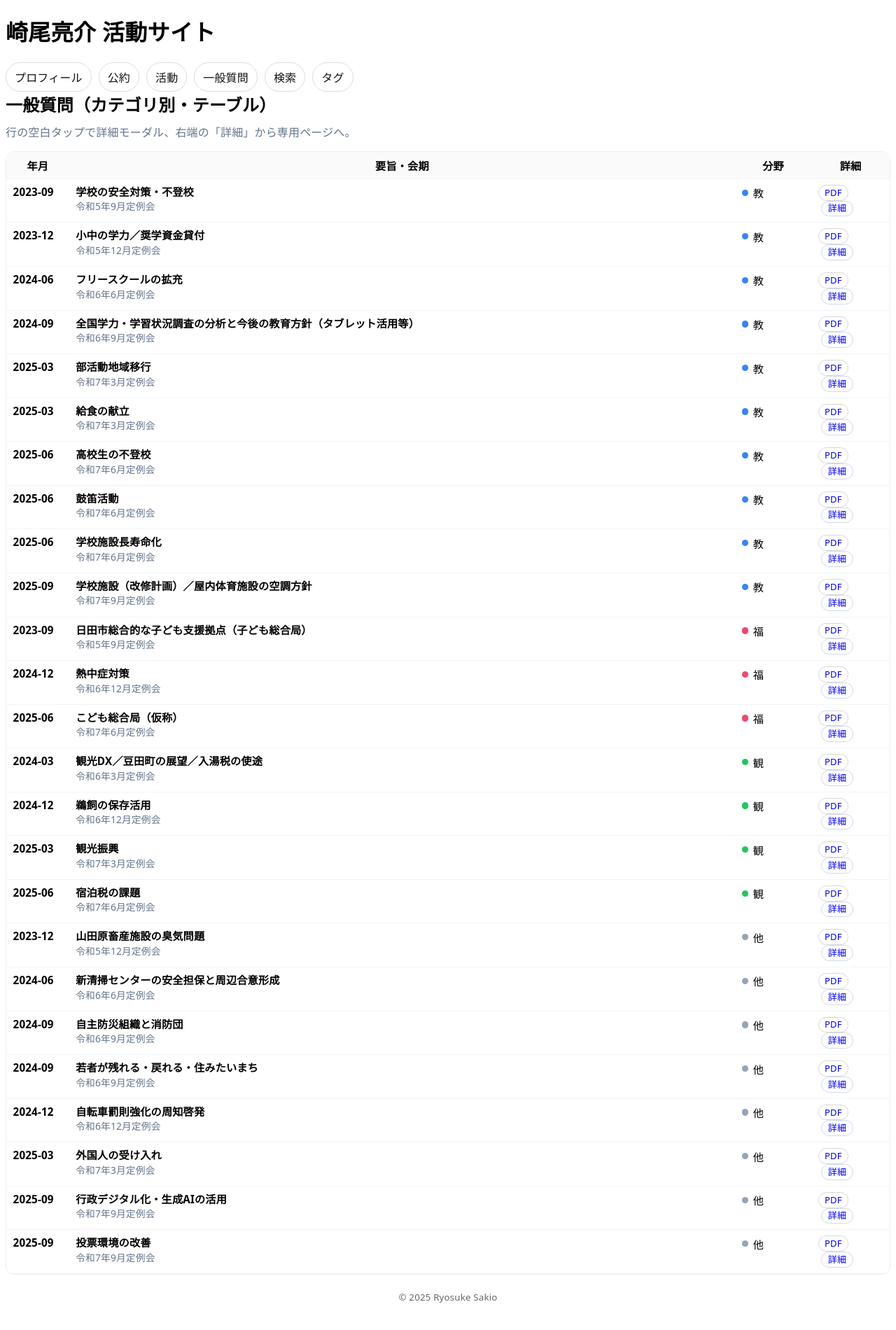
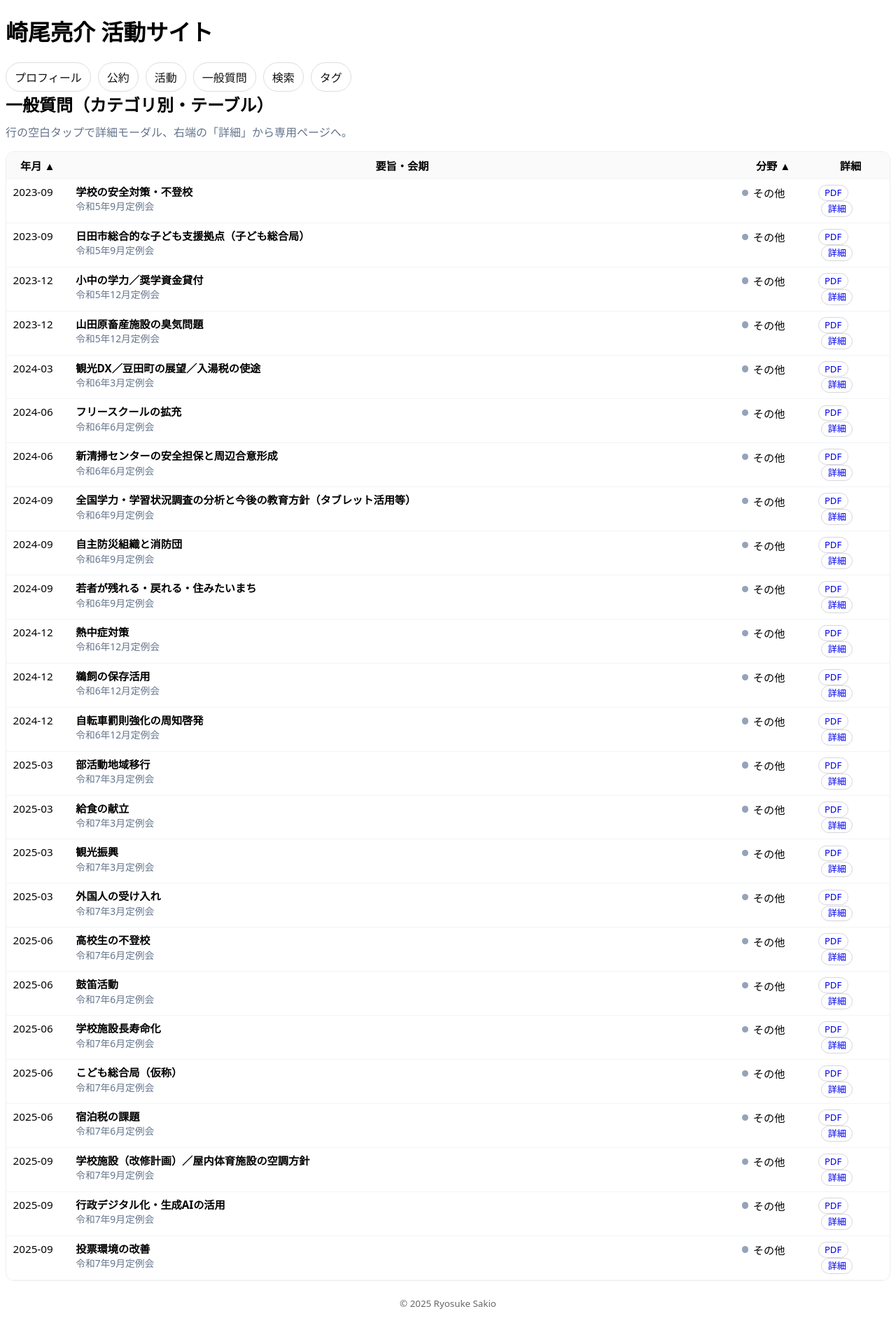
Before and after one commit to sakioryousuke-eng/activity-site, a Jekyll site: the page built from pages/matrix.html, in a window 1280 px wide. Shown: the whole page at 70% size. Built offline with Jekyll 4.4.1, drawn with Linux system fonts in a browser that asks for light colours.

Commit message:
Update matrix.html

```diff
--- a/pages/matrix.html
+++ b/pages/matrix.html
@@ -8,173 +8,116 @@ permalink: /pages/matrix.html
 <p class="muted" style="margin:6px 0 16px;">行の空白タップで詳細モーダル、右端の「詳細」から専用ページへ。</p>
 
 <style>
-/* やわらかフォント */
-body, h1, h2, h3, h4, p, li, button, input, a, td, th {
-  font-family: "Noto Sans JP","Hiragino Sans","ヒラギノ角ゴ","Yu Gothic UI","游ゴシック体","Meiryo",system-ui,sans-serif;
-  letter-spacing:.01em;
+body, h1, h2, h3, p, td, th, button, a {
+  font-family: "Noto Sans JP","Hiragino Sans","Yu Gothic UI","游ゴシック体","Meiryo",system-ui,sans-serif;
 }
-
 .matrix-wrap{overflow:auto;border:1px solid #eee;border-radius:12px;background:#fff}
 table.matrix{width:100%;border-collapse:collapse;font-size:.95rem;table-layout:fixed}
 .matrix th,.matrix td{padding:.5rem .6rem;border-bottom:1px solid #f1f5f9;vertical-align:top}
-.matrix thead th{position:sticky;top:0;background:#fafafa;z-index:1;font-weight:700;white-space:nowrap}
+.matrix thead th{position:sticky;top:0;background:#fafafa;z-index:1;font-weight:700;white-space:nowrap;cursor:pointer;user-select:none}
 .matrix tr:hover{background:#fcfcff}
 .muted{color:#64748b}
 
-/* 列幅（要旨を最大化・他は最小限） */
-.col-month{width:5.6rem}   /* 年月 かなり狭く */
-.col-cat  {width:6.8rem}   /* 分野 さらに狭く */
-.col-act  {width:7.0rem}   /* 詳細（PDF＋詳細の2ボタン想定） */
-
-/* 分野バッジ：小さい色ドット＋短い文字（教/福/観/他） */
+.col-month{width:5.6rem}
+.col-cat{width:6.8rem}
+.col-act{width:7.0rem}
 .cat-badge{display:inline-flex;align-items:center;gap:.42rem}
 .dot{width:.58rem;height:.58rem;border-radius:50%}
-.dot.edu{background:#3b82f6}
-.dot.wel{background:#ef476f}
-.dot.tour{background:#22c55e}
-.dot.oth{background:#94a3b8}
-
-/* ボタン（小型ピル） */
+.dot.edu{background:#3b82f6}.dot.wel{background:#ef476f}.dot.tour{background:#22c55e}.dot.oth{background:#94a3b8}
 .btn{display:inline-flex;align-items:center;gap:.3em;padding:.24rem .52rem;border:1px solid #d6d6dc;border-radius:999px;background:#fff;text-decoration:none;font-size:.82rem;line-height:1;white-space:nowrap}
 .btn:hover{background:#f5f7ff}
-.btn.ghost{border-color:#cfd8ea}
 .btn + .btn{margin-left:.3rem}
-a.rowlink{color:inherit;text-decoration:none;display:block}
-
-/* テキスト：タイトルは2行まで、会期は長すぎたら省略 */
 .cell-title{font-weight:700;line-height:1.35;overflow:hidden;text-overflow:ellipsis;display:-webkit-box;-webkit-line-clamp:2;-webkit-box-orient:vertical}
 .cell-session{font-size:.86rem;color:#64748b;overflow:hidden;text-overflow:ellipsis;white-space:nowrap}
-
-/* スマホ最適化 */
-@media(max-width:840px){
-  .matrix th,.matrix td{padding:.44rem .52rem}
-  .col-month{width:5.2rem}
-  .col-cat{width:6.2rem}
-  .col-act{width:6.6rem}
-}
-@media(max-width:480px){
-  .matrix{font-size:.92rem}
-  .matrix th{font-size:.86rem}
-  .col-month{width:4.9rem}
-  .col-cat{width:5.8rem}
-  .col-act{width:6.2rem}
-  .btn{font-size:.78rem;padding:.22rem .46rem}
-  .cell-session{display:none}   /* 超狭幅では会期を隠して詰める */
-}
+@media(max-width:840px){.col-month{width:5.2rem}.col-cat{width:6.2rem}.col-act{width:6.6rem}}
+@media(max-width:480px){.col-month{width:4.9rem}.col-cat{width:5.8rem}.col-act{width:6.2rem}.cell-session{display:none}}
 </style>
 
 <div class="matrix-wrap">
   <table class="matrix" id="matrixTable">
     <colgroup>
-      <col class="col-month">
-      <col>              <!-- 要旨・会期（最も広い） -->
-      <col class="col-cat">
-      <col class="col-act">
+      <col class="col-month"><col><col class="col-cat"><col class="col-act">
     </colgroup>
     <thead>
       <tr>
-        <th>年月</th>
-        <th>要旨・会期</th><!-- ← 短く・nowrap -->
-        <th>分野</th>
+        <th id="sortMonth" data-order="asc">年月 ▲</th>
+        <th>要旨・会期</th>
+        <th id="sortCat" data-order="asc">分野 ▲</th>
         <th>詳細</th>
       </tr>
     </thead>
     <tbody>
-      {% assign rows = site.data.matrix.rows | default: empty %}
-      {% for r in rows %}
-        {% assign s = r.sakio %}
-        {% assign cat = r.category | default: 'その他' %}
-        {% assign key = cat | append: '-' | append: s.month | append: s.text | slugify %}
-        {% assign c = cat | replace:'　','' | replace:' ','' | downcase %}
+      {% for cat in site.data.matrix %}
+        {% assign catname = cat[0] %}
+        {% assign catlist = cat[1] %}
+        {% for entry in catlist %}
+          {% assign s = entry.sakio %}
+          {% assign key = catname | append: '-' | append: s.month | append: '-' | append: s.text | slugify %}
+          {% assign c = catname | replace:'　','' | replace:' ','' | downcase %}
           {% capture catkey %}{% if c contains '教' %}edu{% elsif c contains '福' %}wel{% elsif c contains '観' %}tour{% else %}oth{% endif %}{% endcapture %}
-        <tr class="row" data-key="{{ key }}"
-            data-title="{{ s.text | escape }}"
-            data-session="{{ s.session | escape }}"
-            data-month="{{ s.month | escape }}"
-            data-category="{{ cat }}"
-            data-pdf="{{ s.pdf | relative_url }}"
-            data-related='{{ r.related | jsonify }}'>
+          <tr class="row" data-key="{{ key }}" data-cat="{{ catname }}" data-catkey="{{ catkey }}" data-month="{{ s.month | replace:'-','' | plus:0 }}" data-title="{{ s.text }}" data-session="{{ s.session }}" data-pdf="{{ s.pdf | relative_url }}" data-related='{{ entry.related | jsonify }}'>
+            <td>{{ s.month }}</td>
             <td>
-            <a class="rowlink" href="{{ '/pages/matrix-detail.html' | relative_url }}?k={{ key }}">
-              <strong>{{ s.month }}</strong>
-            </a>
-          </td>
-          <td>
-            <a class="rowlink" href="{{ '/pages/matrix-detail.html' | relative_url }}?k={{ key }}">
               <div class="cell-title">{{ s.text }}</div>
               <div class="cell-session">{{ s.session }}</div>
-            </a>
             </td>
+            <td><span class="cat-badge"><span class="dot {{ catkey }}"></span>
+              {% if catkey == 'edu' %}教育{% elsif catkey == 'wel' %}福祉{% elsif catkey == 'tour' %}観光{% else %}その他{% endif %}
+            </span></td>
             <td>
-            <span class="cat-badge" title="{{ cat }}">
-              <span class="dot {{ catkey | strip }}"></span>
-              <span>
-                {% if catkey == 'edu' %}教{% elsif catkey == 'wel' %}福{% elsif catkey == 'tour' %}観{% else %}他{% endif %}
-              </span>
-            </span>
-          </td>
-          <td>
-            <div style="display:flex;flex-wrap:wrap;align-items:center;justify-content:flex-start;">
-              {% if s.pdf %}
-                <a class="btn pdf-link" href="{{ s.pdf | relative_url }}" data-modal="pdf" data-title="{{ s.text }}">PDF</a>
-              {% endif %}
+              {% if s.pdf %}<a class="btn" data-modal="pdf" href="{{ s.pdf | relative_url }}">PDF</a>{% endif %}
               <a class="btn ghost" href="{{ '/pages/matrix-detail.html' | relative_url }}?k={{ key }}">詳細</a>
-            </div>
             </td>
           </tr>
+        {% endfor %}
       {% endfor %}
     </tbody>
   </table>
 </div>
 
-<!-- 詳細モーダル（行タップで開く） -->
-<dialog id="detailModal" aria-label="質問の詳細">
-  <div style="display:flex;justify-content:space-between;align-items:center;padding:.7rem .9rem;border-bottom:1px solid #eee">
-    <strong id="detailTitle"></strong>
-    <button id="closeDetail" aria-label="閉じる" class="btn">×</button>
-  </div>
-  <div style="padding:.8rem .9rem .9rem;font-size:.95rem;line-height:1.6">
-    <p class="meta"><strong>会期:</strong> <span id="detailSession"></span></p>
-    <p class="meta"><strong>年月:</strong> <span id="detailMonth"></span>　<strong>分野:</strong> <span id="detailCat"></span></p>
-    <div id="detailRelated"></div>
-    <div id="detailPDF" style="margin-top:.6rem;"></div>
-  </div>
-</dialog>
-
 {% raw %}
 <script>
-document.addEventListener('DOMContentLoaded', () => {
-  const dlg = document.getElementById('detailModal');
-  const closeBtn = document.getElementById('closeDetail');
+document.addEventListener('DOMContentLoaded',()=>{
+  const table=document.querySelector('#matrixTable');
+  const tbody=table.querySelector('tbody');
+  const rows=Array.from(tbody.querySelectorAll('tr.row'));
 
-  function openDetail(row){
-    document.getElementById('detailTitle').textContent   = row.dataset.title || '';
-    document.getElementById('detailSession').textContent = row.dataset.session || '';
-    document.getElementById('detailMonth').textContent   = row.dataset.month || '';
-    document.getElementById('detailCat').textContent     = row.dataset.category || '';
-    const rel = JSON.parse(row.dataset.related || '[]');
-    document.getElementById('detailRelated').innerHTML = rel.length
-      ? '<strong>類似議員</strong><ul style="margin:.4rem 0 .2rem 1.1rem;">' +
-        rel.map(x=>`<li>${x.name}（${x.party}）：${x.month}／${x.topic}</li>`).join('') +
-        '</ul>' : '<span class="muted">—</span>';
-    const pdf = row.dataset.pdf || '';
-    document.getElementById('detailPDF').innerHTML = pdf
-      ? `<a href="${pdf}" data-modal="pdf" data-title="${row.dataset.title}" class="btn">📄 PDFを開く</a>
-         &nbsp;<a href="${pdf}" target="_blank" rel="noopener" class="btn ghost">↗︎ 新しいタブ</a>`
-      : '<span class="muted">PDFなし</span>';
-    dlg.showModal();
+  // === ソート処理 ===
+  const catOrder=['教育','福祉','観光','その他'];
+  const thMonth=document.getElementById('sortMonth');
+  const thCat=document.getElementById('sortCat');
+
+  function applySort(){
+    const mOrder=thMonth.dataset.order;
+    const cOrder=thCat.dataset.order;
+    let sorted=[...rows];
+    sorted.sort((a,b)=>{
+      const ma=+a.dataset.month, mb=+b.dataset.month;
+      const ca=a.dataset.cat, cb=b.dataset.cat;
+      if (sortKey==='month'){
+        return mOrder==='asc'?ma-mb:mb-ma;
+      }else if (sortKey==='cat'){
+        const ai=catOrder.indexOf(ca)>=0?catOrder.indexOf(ca):99;
+        const bi=catOrder.indexOf(cb)>=0?catOrder.indexOf(cb):99;
+        if(ai!==bi)return cOrder==='asc'?ai-bi:bi-ai;
+        return mOrder==='asc'?ma-mb:mb-ma;
+      }
+    });
+    sorted.forEach(r=>tbody.appendChild(r));
   }
 
-  // 行の空白クリックでモーダル・ボタンやリンククリックは既定どおり遷移
-  document.querySelector('#matrixTable tbody').addEventListener('click', (e)=>{
-    const row = e.target.closest('tr.row');
-    if(!row) return;
-    const isAction = e.target.closest('a,button,[data-modal]');
-    if(isAction) return; // 既定リンク優先
-    openDetail(row);
+  let sortKey='month';
+  thMonth.addEventListener('click',()=>{
+    thMonth.dataset.order=thMonth.dataset.order==='asc'?'desc':'asc';
+    thMonth.textContent=thMonth.dataset.order==='asc'?'年月 ▲':'年月 ▼';
+    sortKey='month';applySort();
   });
-
-  closeBtn?.addEventListener('click',()=>dlg.close());
+  thCat.addEventListener('click',()=>{
+    thCat.dataset.order=thCat.dataset.order==='asc'?'desc':'asc';
+    thCat.textContent=thCat.dataset.order==='asc'?'分野 ▲':'分野 ▼';
+    sortKey='cat';applySort();
+  });
+  applySort();
 });
 </script>
 {% endraw %}
```
Lines whose indentation alone changed are shown as unchanged.
